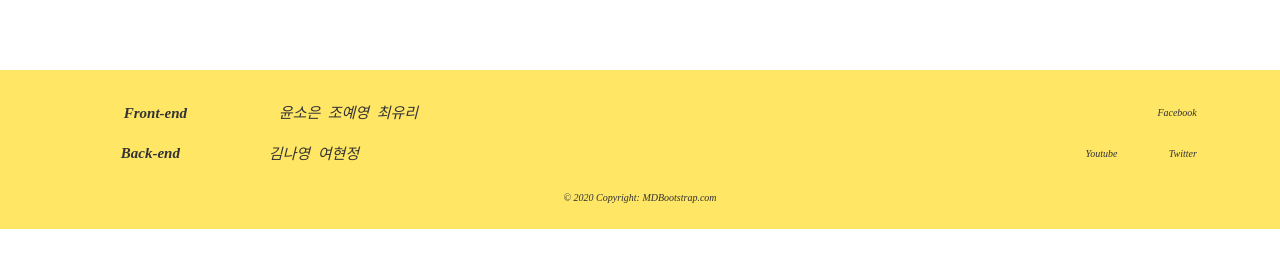
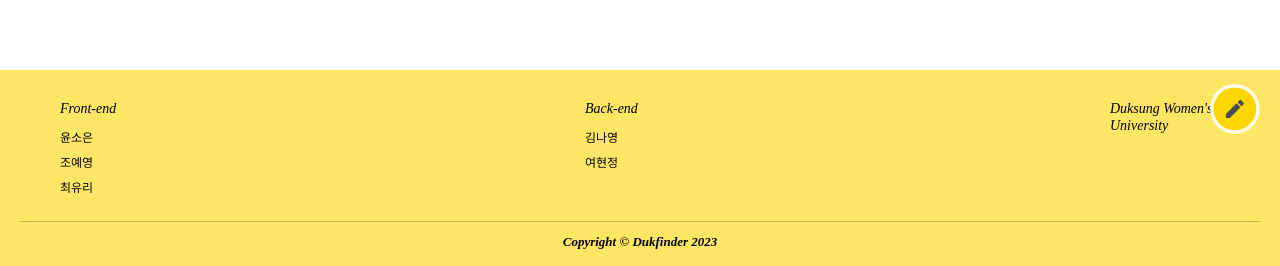
Before and after one commit to Dubabbi/Dukfinder-FE, a React (Vite) app: page /find in a window 1280 px wide. Shown: the part 646-912 px from the top of the page. Before the commit the page ends 875 px from the top, so only its background shows below. Built offline with nearby package versions, Linux system fonts and the light colour scheme; the HTML template or start-up script is replaced by a standard one; a web font is replaced by a local one.

Commit message:
Design: footer

```diff
--- a/src/components/Footer/Footer.css
+++ b/src/components/Footer/Footer.css
@@ -1,172 +1,126 @@
+.section__padding{
+    padding: 2rem 2rem;
+}
 
-.table{
-    width: 100vw;
-    position: center;
+.footer{
+    background-color:#FFE665;
 }
-.table-td{
-    width: 100vw;
-}
-.footer-container {
-    background-color: #242424;
-    padding: 4rem 0 2rem 0;
+
+.sb__footer{
     display: flex;
     flex-direction: column;
-    justify-content: center;
-    align-items: center;
 }
 
-.footer-subscription {
+.sb__footer-links{
     display: flex;
-    flex-direction: column;
-    justify-content: center;
-    align-items: center;
-    text-align: center;
-    margin-bottom: 24px;
-    padding: 24px;
-    color: white;
-}
-
-.footer-subscription > p {
-    font-family: 'Trebuchet MS', 'Lucida Sans Unicode', 'Lucida Grande', 'Lucida Sans', Arial, sans-serif;
+    justify-content: space-between;
+    align-items: flex-start;
+    flex-direction: row;
+    flex-wrap: wrap;
+    width: 100%;
+    text-align: left;
+    margin-bottom: 0;
+    margin-left: 3rem;
 
 }
 
-.footer-subscription-heading {
-    margin-bottom: 24px;
-    font-size: 24px;
-
+.sb__footer-links_div{
+    width: 150px;
+    margin: 1rem;
+    display: flex;
+    justify-content: flex-start;
+    flex-direction: column;
+    color: black;
+    margin-right: 3rem;
 }
 
-.footer-subscription-text {
-    margin-bottom: 24px;
-    font-size: 20px;
-
+a{
+    color: #222;
+    text-decoration: none;;
+}
+.socialmedia{
+    display: flex;
+    flex-direction: row;
 }
 
-.footer-input {
-    padding: 8px 20px;
-    border-radius: 2px;
-    margin-right: 10px;
-    outline: none;
-    border: none;
-    font-size: 18px;
-    margin-bottom: 16px;
-    border: 1px solid #fff;
+.socialmedia img{
+    width: 80%;
 }
 
-.footer-links {
-    width: 100%;
-    max-width: 1000px;
-    display: flex;
-    justify-content: center;
+.sb__footer-links_div h4{
+    font-size: 14px;
+    line-height: 17px;
+    margin-bottom: 0.9rem;
+    font-style: italic;
 }
 
-.footer-link-wrapper {
-    display: flex;
-
+.sb__footer-links_div p{
+    font-size: 12px;
+    line-height: 15px;
+    margin: 0.5rem 0;
+    cursor: pointer;
 }
 
-.footer-link-items {
+.sb__footer-below{
+    align-items: center;
+    justify-content: center;
     display: flex;
-    flex-direction: column;
-    align-items: flex-start;
-    margin: 16px;
-    text-align: left;
-    width: 160px;
-    box-sizing: border-box;
+    flex-direction: row;
+    margin-top: 0.2rem;
+    font-style: italic;
 }
 
-.footer-link-items h2 {
-    margin-bottom: 16px;
-
+.sb__footer-below-links{
+    display: flex;
+    flex-direction: row;
 }
 
-.footer-link-items >h2 {
-    color: #fff;
-
+.sb__footer-below-links p{
+    font-size: 13px;
+    line-height: 15px;
+    color: rgb(0, 0, 0);
+    font-weight: 600;
 }
-.footer-link-items a{
-    color: #fff;
-    text-decoration: none;
-    margin-bottom: 8px;
+fr{
+    color: black ! important;
+    width: 100%;
 }
 
-.footer-link-items a:hover{
-    color: #e9e9e9;
-    transition: 0.3s ease-out;
+.sb__footer-copyright p{
+    font-size: 13px;
+    line-height: 15px;
+    color: black;
+    font-weight: 600;
 }
 
-.footer-email-form h2 {
-    margin-bottom: 32px;
+@media screen and (max-width: 850px) {
+    .sb__footer-heading h1{
+        font-size: 44px;
+        line-height: 50px;
+    }
 }
 
-.footer-input::placeholder {
-    color:#b1b1b1;
-
-}
-
-/* Social Icons */
-.social-icon-link {
-    color :#fff;
-    font-size: 24px;
-
-}
-
-.social-media {
-    margin-right: 4vw;
-}
-
-.social-media-wrap {
-    display: flex;
-    justify-content: space-between;
-    align-items: center;
-    margin:40px auto 0 auto;
-}
-
-.social-icons {
-    display: flex;
-    justify-content: space-between;
-    align-items: center;
-    margin-right: 4vw;
-}
-
-.social-logo {
-    color:#fff;
-    justify-self:end;
-    cursor: pointer;
-    text-decoration: none;
-    font-size: 2rem;
-    align-self: center;
-    margin-right: 4vw;
-}
-
-.website-rights {
-    color:#333;
-    font-size: 1.2rem;
-    margin-bottom: 16px;
-    display: flex;
-    align-items: center;
-}
-
-@media screen and (max-width:820px) {
-    .footer-links {
-        padding-top: 2rem;
-
+@media screen and (max-width: 550px) {
+    .sb__footer-heading h1{
+        font-size: 34px;
+        line-height: 42px;
     }
-
-    .footer-input {
-        width: 100%;
-
+    .sb__footer-links div{
+        margin: 1rem 0;
     }
-    .btn {
-        width: 100%;
+    .sb__footer-btn p{
+        font-size: 14px;
+        line-height: 20px;
     }
-    .footer-link-wrapper {
+    .sb__footer-below{
+        flex-direction: column;
+        justify-content: center;
+    }
+    .sb__footer-below-links{
         flex-direction: column;
     }
-
-    .social-media-wrap {
-        flex-direction: column;
-
+    .sb__footer-below-links p{
+        margin-left:  0rem;
+        margin-top: 1rem;
     }
 }
--- a/src/components/Footer/Footer.jsx
+++ b/src/components/Footer/Footer.jsx
@@ -1,113 +1,47 @@
 import * as F from './FooterStyle';
 import React from "react"
 import { Link} from 'react-router-dom';
-import Insta from './../../assets/icon/instagram.svg'
-import Logo from './../../assets/icon/youtube.svg'
-
+import './Footer.css';
 const Front = ['윤소은', '조예영', '최유리'];
 const Back = ['김나영', '여현정'];
 
 
 export default function Footer() {
-    return (
-        <>
-            <F.FooterWrapper>
+    return(
+        <div className='footer'>
+            <div className='sb__footer section__padding'>
+                <div className='sb__footer-links'>
+                <div className='sb__footer-links_div'>
+                    <h4>Front-end</h4>
+                        <p>윤소은</p>
+                        <p>조예영</p>
+                        <p>최유리</p>
+                </div>
+                <div className='sb__footer-links_div'>
+                    <h4>Back-end</h4>
+                        <p>김나영</p>
+                        <p>여현정</p>
+                        <p></p>
+                </div>
+                <div className='sb__footer-links_div'>
+                    <h4>Duksung Women's University</h4>
+                    <div className='Social Media'>
+                        <p></p>
+                        <p></p>
+                        <p></p>
+                        <p></p>
+                    </div>
+                </div>
+                </div>
+                <hr/>
 
-                <F.DevWrapper>
-                    <F.Dev>Front-end</F.Dev>
-                    <F.Names>
-                        {Front.map((developer, index) => (
-                            <F.NameEach key={index}>{developer} &nbsp;</F.NameEach>
-                        ))}</F.Names>
-
-                        <F.Logo src={Logo}/>
-                        <F.Social>Facebook</F.Social>
-                </F.DevWrapper>
-                <F.DevWrapper>
-                    <F.Dev>Back-end</F.Dev>
-                    <F.Names>
-                        {Back.map((developer, index) => (
-                            <F.NameEach key={index}>{developer} &nbsp;</F.NameEach>
-                        ))}</F.Names>
-                        <F.Social>Youtube</F.Social>
-                        <F.Social>Twitter</F.Social>
-                </F.DevWrapper>
-
-                {/* <F.SocialWrap>
-                        <F.Social Link to='/'>Instagram</F.Social>
-                        <F.Social Link to='/'>Facebook</F.Social>
-                        <F.Social Link to='/'>Youtube</F.Social>
-                        <F.Social Link to='/'>Twitter</F.Social>
-                </F.SocialWrap> */}
-
-            {/* <section className="social-media">
-
-                    <div className="social-icons">
-                        <Link className="social-icon-link facebook" to="/"
-                        target = "_blank"
-                        aria-label="Facebook"
-                        >
-                            <i className="fab fa-facebook-f"></i>
-                        </Link>
-                        <Link className="social-icon-link instagram" to="/"
-                        target = "_blank"
-                        aria-label="Instagram"
-                        >
-                            <i className="fab fa-instagram"></i>
-                        </Link>
-                        <Link class='social-icon-link youtube'
-                        to='/'
-                        target='_blank'
-                        aria-label='Youtube'
-                        >
-                        <i class='fab fa-youtube' />
-                        </Link>
-                        <Link
-                        class='social-icon-link twitter'
-                        to='/'
-                        target='_blank'
-                        aria-label='Twitter'
-                        >
-                        <i class='fab fa-twitter' />
-                        </Link>
-                        <Link
-                        class='social-icon-link twitter'
-                        to='/'
-                        target='_blank'
-                        aria-label='LinkedIn'
-                        >
-                        <i class='fab fa-linkedin' />
-                        </Link>
+                <div className='sb__footer-below'>
+                    <div className='sb__footer-copyright'>
+                    <p><em> Copyright &copy; Dukfinder 2023</em></p>
+                    </div>
+                </div>
 
             </div>
-            </section> */}
-            <div className="footer-copyright text-center py-3">© 2020 Copyright:
-                    <a href="https://mdbootstrap.com/"> MDBootstrap.com</a>
-            </div>
-            </F.FooterWrapper>
-        </>
+        </div>
     )
 }
-
-// export default function Footer() {
-//     return (
-//         <>
-//             <F.FooterWrapper>
-//                 <F.DevWrapper>
-//                     <F.Dev>Front-end</F.Dev>
-//                     <F.Names>
-//                     {Front.map((developer, index) => (
-//                     <F.NameEach key={index}>{developer} &nbsp;</F.NameEach>
-//                     ))}</F.Names>
-//                 </F.DevWrapper>
-//                 <F.DevWrapper>
-//                     <F.Dev>Back-end</F.Dev>
-//                     <F.Names>
-//                     {Back.map((developer, index) => (
-//                     <F.NameEach key={index}>{developer} &nbsp;</F.NameEach>
-//                     ))}</F.Names>
-//                 </F.DevWrapper>
-//             </F.FooterWrapper>
-//         </>
-//     )
-// }
--- a/src/components/Footer/FooterStyle.jsx
+++ b/src/components/Footer/FooterStyle.jsx
@@ -2,7 +2,7 @@ import styled from 'styled-components';
 
 export const FooterWrapper = styled.div`
     padding: 4vh;
-    padding-bottom: 2vh;
+    padding-bottom: 1vh;
     position : absolute;
     background-color: #FFE665;
     width: 100vw;
@@ -26,7 +26,7 @@ export const DevWrapper = styled.div`
 export const Dev = styled.div`
     font-size: 15px;
     font-weight: bold;
-    width: 200px;
+    width: 180px;
     text-align: center;
     margin-left: 4vw;
 `
```
